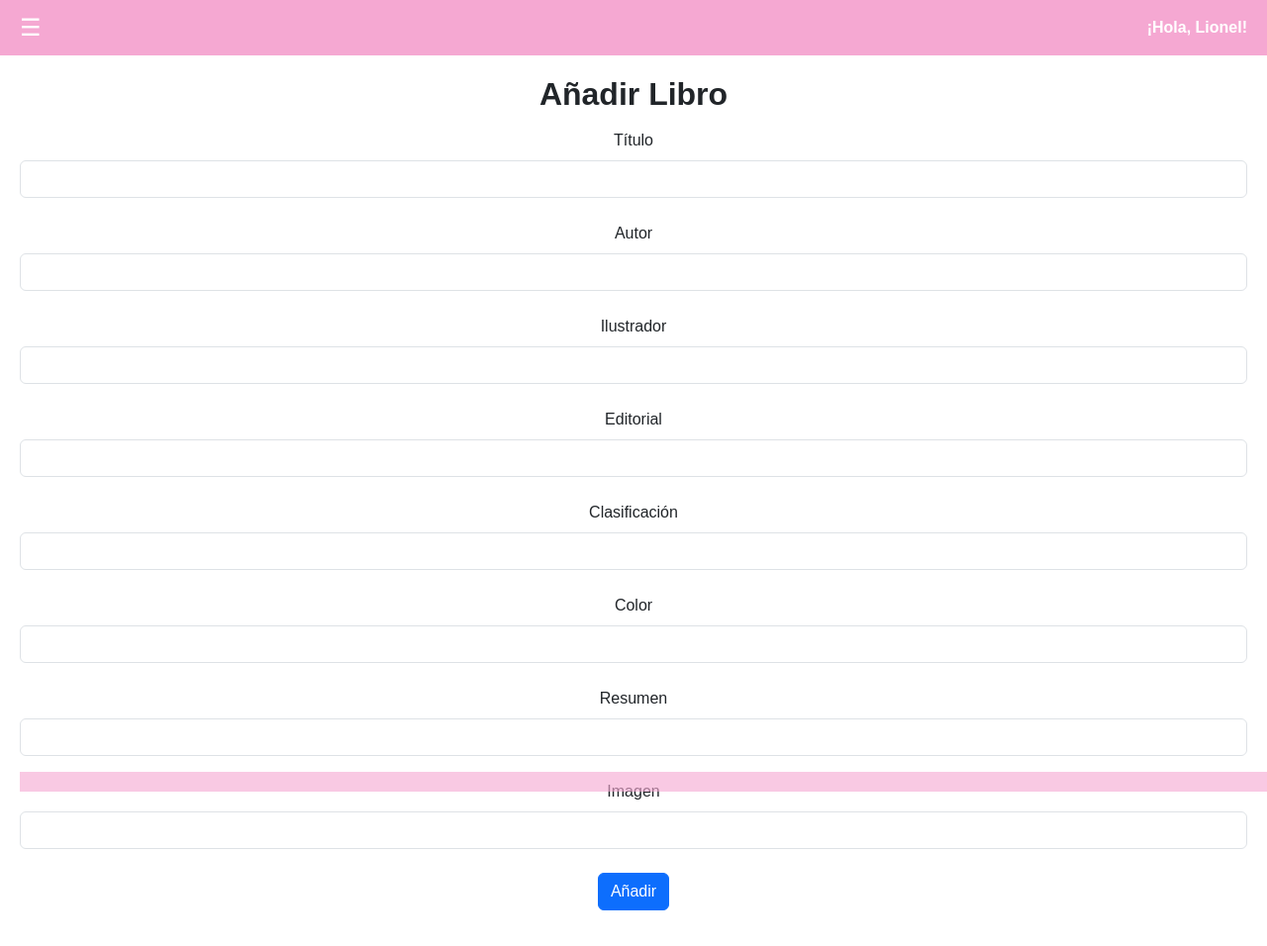
After one commit to lenoilrtk/jardin, a PHP site: the page made by ABM_libro_añadir.html in a window 1280 px wide. The commit adds this page. Shown: the whole page at 99% size. Run offline with PHP 8.4, Linux system fonts and the light colour scheme.

Commit message:
ahora chi

```diff
--- a/ABM_libro.php
+++ b/ABM_libro.php
@@ -142,8 +142,8 @@
   <div class="content">
     <h1>ABM</h1>
 
-    <button type="button" class="btn btn-outline-primary">Volver</button>
-    <button type="button" class="btn btn-outline-success">Añadir Libro</button>
+    <a href="./ABM_index.html"><button type="button" class="btn btn-outline-primary">Volver</button></a>
+    <a href="./ABM_libro_añadir.html"><button type="button" class="btn btn-outline-success">Añadir Libro</button></a>
     <br><br>
       <label class="form-label">Fila</label>
       <?php
--- /dev/null
+++ b/ABM_libro_añadir.html
@@ -0,0 +1,186 @@
+<!DOCTYPE html>
+<html lang="es">
+<head>
+  <meta charset="UTF-8" />
+  <meta name="viewport" content="width=device-width, initial-scale=1.0" />
+
+  <!-- Bootstrap CSS -->
+  <link
+    href="https://cdn.jsdelivr.net/npm/bootstrap@5.3.5/dist/css/bootstrap.min.css"
+    rel="stylesheet"
+    integrity="sha384-SgOJa3DmI69IUzQ2PVdRZhwQ+dy64/BUtbMJw1MZ8t5HZApcHrRKUc4W0kG879m7"
+    crossorigin="anonymous"
+  />
+
+  <title>Biblioteca Virtual</title>
+
+  <style>
+    /* Estilos generales */
+    body {
+      font-family: Arial, sans-serif;
+      margin: 0;
+      padding: 0;
+    }
+
+    /* Barra de navegación */
+    .navbar {
+      background-color: #f5a8d2;
+      color: white;
+      padding: 10px 20px;
+      display: flex;
+      justify-content: space-between;
+      align-items: center;
+    }
+
+    .navbar .nav-icon {
+      font-size: 1.5rem;
+      cursor: pointer;
+    }
+
+    .navbar span {
+      margin-left: 1rem;
+      font-weight: bold;
+    }
+
+    .navbar a,
+    .navbar a:visited {
+      color: white;
+      text-decoration: none;
+      margin: 0 10px;
+    }
+    .navbar a:hover {
+      text-decoration: underline;
+    }
+
+    /* Footer */
+    .footer {
+      background-color: #f5a8d29f;
+      color: white;
+      text-align: center;
+      padding: 10px 0;
+      position: fixed;
+      bottom: 0;
+      width: 100%;
+    }
+
+    /* Contenido */
+    .content {
+      padding: 20px;
+      text-align: center;
+    }
+
+    h1 {
+      font-size: 2rem;
+      font-weight: bold;
+      margin-bottom: 1rem;
+    }
+
+    /* Sección de “Términos y condiciones” */
+    .terms-container {
+      margin-top: 1rem;
+      margin-bottom: 2rem;
+    }
+    .terms-container p {
+      margin: 0;
+      font-size: 1rem;
+      color: #555;
+    }
+    .terms-container a {
+      color: #f5a8d2;
+      text-decoration: underline;
+      font-weight: bold;
+    }
+    .terms-container a:hover {
+      color: #f5a8d2;
+    }
+
+    /* Sección de géneros literarios */
+    .genre-section {
+      margin-top: 3rem;
+      margin-bottom: 3rem;
+    }
+
+    /* Ajusta el tamaño de las imágenes (placeholders) si lo deseas */
+    .genre-image {
+      max-width: 100%;
+      height: auto;
+      border: 1px solid #aaa;
+    }
+
+    /* Tarjetas de Libros Populares */
+    .card-img-top {
+      max-height: 180px;
+      object-fit: cover;
+    }
+
+    /* Ajustes en móvil para el carousel y tarjetas */
+    @media (max-width: 768px) {
+      .card-img-top {
+        max-height: 150px;
+      }
+
+
+    }
+    img {
+        max-height: 100px;
+      }
+  </style>
+</head>
+
+<body>
+
+  <!-- NAVBAR -->
+  <div class="navbar">
+    <div class="nav-icon">☰</div>
+    <div>
+      <span>¡Hola, Lionel!</span>
+    </div>
+  </div>
+
+  <!-- CONTENIDO PRINCIPAL -->
+  <div class="content">
+    <h1>Añadir Libro</h1>
+<form action="./ABM_libro_añadir_mod.php" method="POST">
+
+      <div class="mb-3">
+
+        <label for="titulo" class="form-label">Título</label>
+        <input type="text" class="form-control" id="titulo" name="titulo"  required />
+        <br>
+        <label for="titulo" class="form-label">Autor</label>
+        <input type="text" class="form-control" id="autor" name="autor"  required />
+        <br>
+        <label for="titulo" class="form-label">Ilustrador</label>
+        <input type="text" class="form-control" id="ilustrador" name="ilustrador" required />
+        <br>
+        <label for="titulo" class="form-label">Editorial</label>
+        <input type="text" class="form-control" id="editorial" name="editorial"  required />
+        <br>
+        <label for="titulo" class="form-label">Clasificación</label>
+        <input type="text" class="form-control" id="clasificacion" name="clasificacion"  required />
+        <br>
+        <label for="titulo" class="form-label">Color</label>
+        <input type="text" class="form-control" id="color" name="color"  required />
+        <br>
+         <label for="titulo" class="form-label">Resumen</label>
+        <input type="text" class="form-control" id="resumen" name="resumen"  required />
+        <br>
+         <label for="titulo" class="form-label">Imagen</label>
+        <input type="text" class="form-control" id="imagen" name="imagen"  required />
+        <br>
+        <input type="submit" value="Añadir" class="btn btn-primary" />
+      </div>
+        </form>
+  <!-- FOOTER -->
+  <div class="footer">
+
+  </div>
+
+  <!-- Bootstrap JS -->
+  <script
+    src="https://cdn.jsdelivr.net/npm/bootstrap@5.3.5/dist/js/bootstrap.bundle.min.js"
+    integrity="sha384-k6d4wzSIapyDyv1kpU366/PK5hCdSbCRGRCMv+eplOQJWyd1fbcAu9OCUj5zNLiq"
+    crossorigin="anonymous"
+  ></script>
+</body>
+</html>
```
Also changed, not shown: ABM_libro_añadir_mod.php (added, +21 -0 lines).
